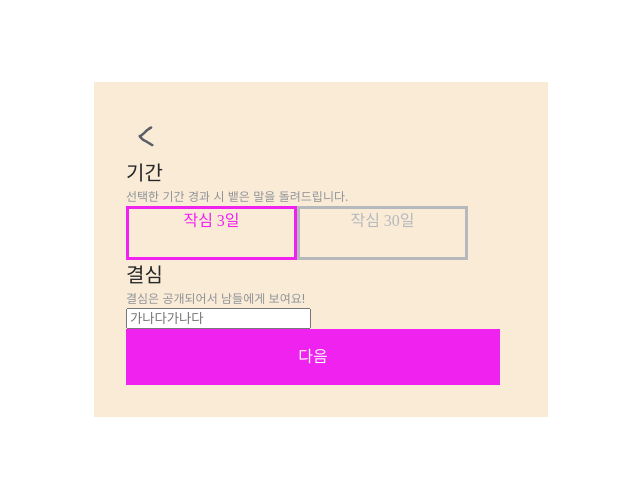
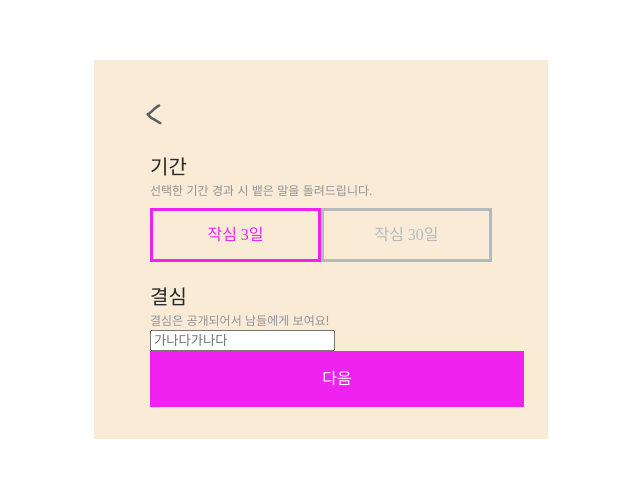
Before and after one commit to yourssu/i-got-it-frontend, a React (Vite) app: page /create in a window 1280 px wide. Shown: the part 151-628 px from the top of the page, without its empty margins (319-959 px from the left). Built offline with nearby package versions, Linux system fonts and the light colour scheme; a web font is replaced by a local one.

Commit message:
fix(style): move header style to proper location

```diff
--- /dev/null
+++ b/src/components/Header/Header.scss
@@ -0,0 +1,14 @@
+.header {
+  display: flex;
+  justify-content: flex-start;
+  padding-bottom: 16px;
+}
+
+.back-button {
+  width: 40px;
+  height: 44px;
+  background-image: url('../../images/leftButton.svg');
+  border: none;
+  background-color: transparent;
+  margin-left: 8px;
+}
--- a/src/components/Header/Header.tsx
+++ b/src/components/Header/Header.tsx
@@ -1,3 +1,5 @@
+import './Header.scss'
+
 interface Iprops {
   onClick?: () => void
 }
--- a/src/pages/Create/Create.scss
+++ b/src/pages/Create/Create.scss
@@ -1,16 +1,3 @@
-.header {
-  display: flex;
-  justify-content: flex-start;
-}
-
-.back-button {
-  width: 40px;
-  height: 44px;
-  background-image: url('./../../images/leftButton.svg');
-  border: none;
-  background-color: transparent;
-}
-
 .title {
   font-family: 'NeoDunggeunmo';
   color: var(--text-secondary);
@@ -54,7 +41,11 @@ input[type='radio']:checked + label {
   border-color: var(--button-disabled);
   border-width: 3px;
   background-color: transparent;
-  display: inline-block;
+  display: inline-flex;
+  margin-top: 8px;
+  margin-bottom: 20px;
+  align-items: center;
+  justify-content: center;
 
   &:hover {
     @include checked;
@@ -69,4 +60,5 @@ input[type='radio']:checked + label {
   display: flex;
   flex-direction: column;
   align-items: flex-start;
+  padding-left: 24px;
 }
```
